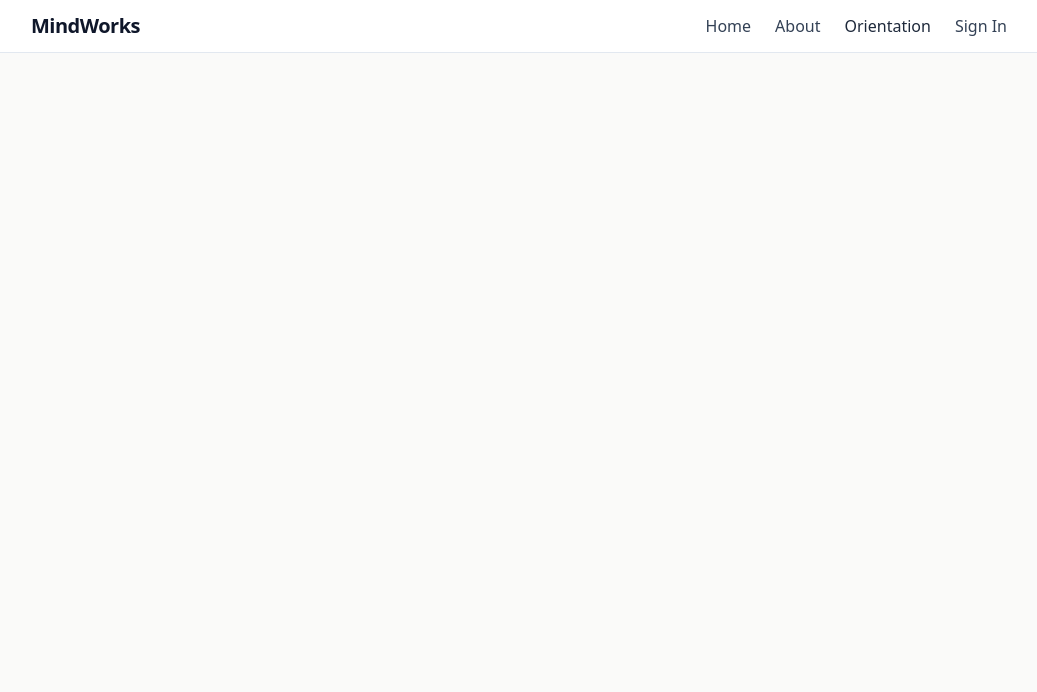
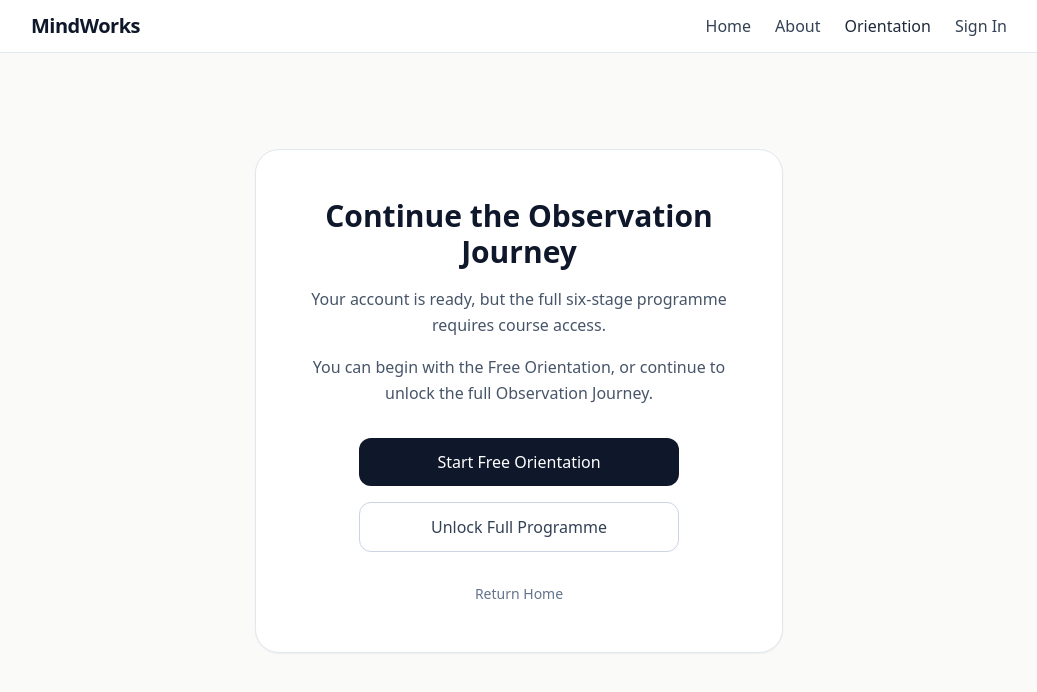
Before and after one commit to stopinder/therapy-orientation-quiz, a Vue app: page /access-required in a window 1280 px wide. Shown: the top 692 px of the page, without its empty margins (121-1158 px from the left). Built offline with nearby package versions, Linux system fonts and the light colour scheme; no server answers.

Commit message:
Improve auth confirmation and unpaid access flow

```diff
--- a/src/router/index.js
+++ b/src/router/index.js
@@ -147,8 +147,8 @@ const routes = [
     },
 
     {
-        path: "/access-denied",
-        name: "AccessDenied",
+        path: "/access-required",
+        name: "AccessRequired",
         component: AccessDeniedView
     },
 
@@ -231,7 +231,7 @@ router.beforeEach(async (to, from, next) => {
         }
 
         if (!entitlements.isActive) {
-            next("/access-denied")
+            next("/access-required")
             return
         }
 
@@ -239,7 +239,7 @@ router.beforeEach(async (to, from, next) => {
         if (to.name === "CourseWeek") {
             const weekNumber = Number(to.params.weekNumber)
             if (!entitlements.canAccessWeek(weekNumber)) {
-                next("/access-denied")
+                next("/access-required")
                 return
             }
         }
--- a/src/views/AccessDeniedView.vue
+++ b/src/views/AccessDeniedView.vue
@@ -3,20 +3,41 @@
 
     <div class="rounded-3xl border border-slate-200 bg-white p-12 shadow-sm">
 
-      <h1 class="mb-4 text-3xl font-semibold">
-        Access Restricted
+      <h1 class="mb-4 text-3xl font-semibold text-slate-900">
+        Continue the Observation Journey
       </h1>
 
-      <p class="mb-8 leading-relaxed text-slate-600">
-        You do not currently have access to this course content.
-      </p>
+      <div class="mb-8 space-y-4 leading-relaxed text-slate-600">
+        <p>
+          Your account is ready, but the full six-stage programme requires course access.
+        </p>
+        <p>
+          You can begin with the Free Orientation, or continue to unlock the full Observation Journey.
+        </p>
+      </div>
 
-      <router-link
-          to="/course"
-          class="inline-flex rounded-xl bg-slate-900 px-6 py-3 text-white transition hover:bg-slate-700"
-      >
-        Return to Course Hub
-      </router-link>
+      <div class="flex flex-col items-center gap-4">
+        <router-link
+            to="/adhd-quiz"
+            class="w-full max-w-xs rounded-xl bg-slate-900 px-6 py-3 text-white transition hover:bg-slate-700"
+        >
+          Start Free Orientation
+        </router-link>
+
+        <router-link
+            to="/programme"
+            class="w-full max-w-xs rounded-xl border border-slate-300 px-6 py-3 text-slate-700 transition hover:bg-slate-50"
+        >
+          Unlock Full Programme
+        </router-link>
+
+        <router-link
+            to="/"
+            class="mt-4 text-sm text-slate-500 hover:text-slate-800"
+        >
+          Return Home
+        </router-link>
+      </div>
 
     </div>
 
--- a/src/views/AuthView.vue
+++ b/src/views/AuthView.vue
@@ -6,6 +6,16 @@
       <h1 class="mb-8 text-3xl font-semibold">
         Account Access
       </h1>
+
+      <div
+          v-if="signupSuccess"
+          class="mb-6 rounded-xl border border-emerald-200 bg-emerald-50 p-4 text-sm"
+      >
+        <p class="font-semibold text-emerald-900">Check your email</p>
+        <p class="mt-1 text-emerald-800">
+          We've sent you a confirmation link. Please confirm your email address, then return here to sign in.
+        </p>
+      </div>
 
       <form
           class="space-y-5"
@@ -111,6 +121,7 @@ const auth = useAuthStore()
 const email = ref("")
 const password = ref("")
 const message = ref("")
+const signupSuccess = ref(false)
 
 const signUp = async () => {
 
@@ -134,8 +145,8 @@ const signUp = async () => {
     return
   }
 
-  message.value =
-      "Account created. Check your email if confirmation is enabled."
+  signupSuccess.value = true
+  message.value = ""
 
   await auth.fetchUser()
 
@@ -144,6 +155,7 @@ const signUp = async () => {
 const signIn = async () => {
 
   message.value = ""
+  signupSuccess.value = false
 
   const { data, error } = await supabase.auth.signInWithPassword({
     email: email.value,
@@ -168,7 +180,7 @@ const signIn = async () => {
   if (entitlements.isActive) {
       await router.push("/course")
   } else {
-      await router.push("/access-denied")
+      await router.push("/access-required")
   }
 
 }
--- a/src/views/ProgrammeView.vue
+++ b/src/views/ProgrammeView.vue
@@ -335,7 +335,11 @@ const enterProgramme = async () => {
     return
   }
 
-  router.push("/course")
+  if (entitlements.isActive) {
+      router.push("/course")
+  } else {
+      router.push("/access-required")
+  }
 
 }
 
```
